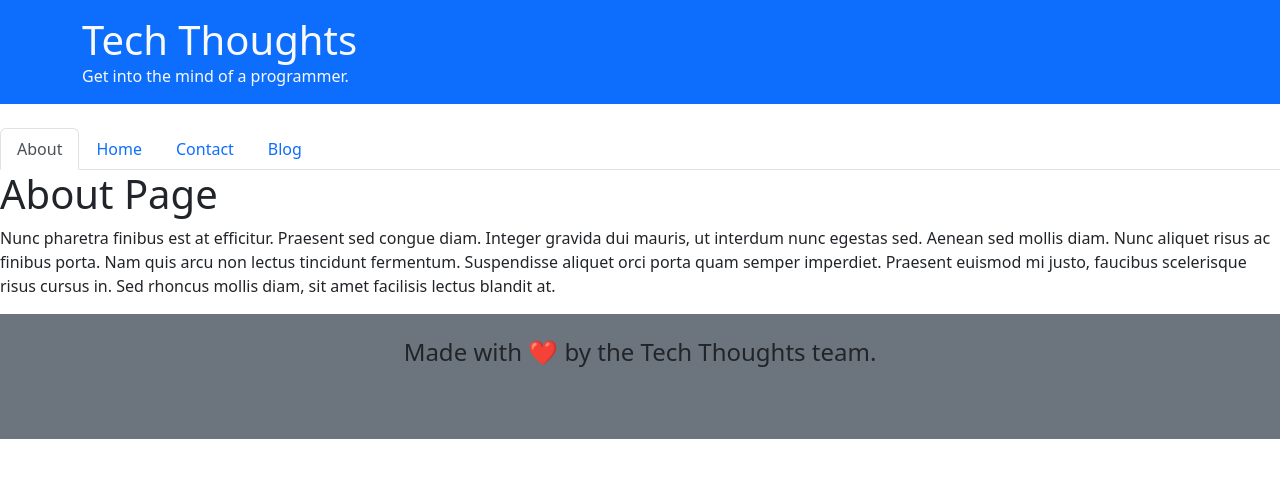
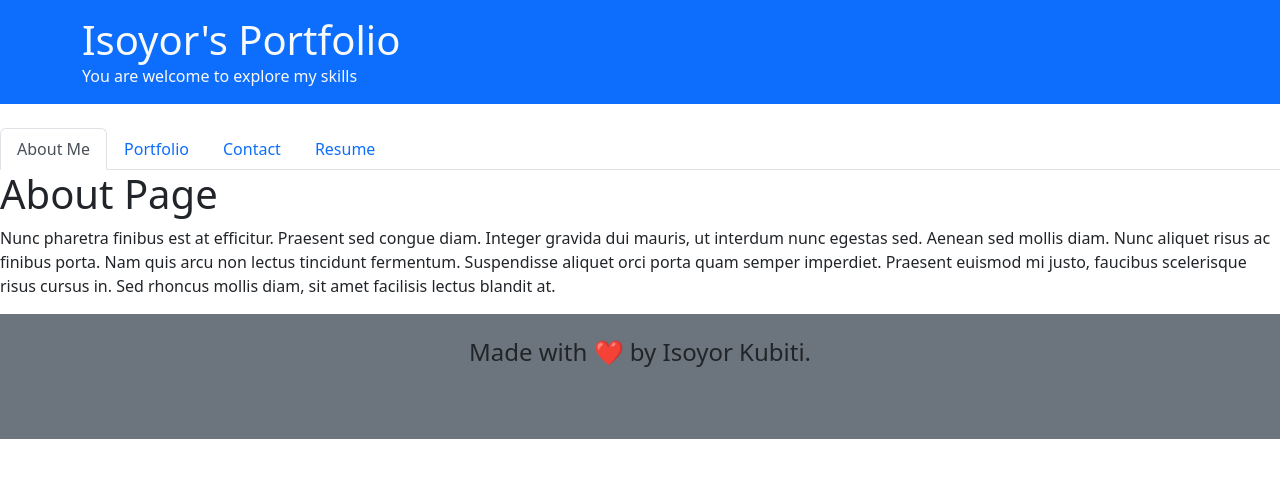
Before and after one commit to ikubiti/myreact-portfolio, a React (Create React App) app: page / in a window 1280 px wide. Shown: the top 478 px of the page. Built offline with nearby package versions, Linux system fonts and the light colour scheme.

Commit message:
edited the headers in the page display the right title

```diff
--- a/src/components/Footer.js
+++ b/src/components/Footer.js
@@ -14,7 +14,7 @@ const Footer = () => {
           >
             ❤️
           </span>{' '}
-          by the Tech Thoughts team.
+          by Isoyor Kubiti.
         </h4>
       </div>
     </footer>
--- a/src/components/Header.js
+++ b/src/components/Header.js
@@ -4,8 +4,8 @@ const Header = () => {
   return (
     <header className="bg-primary text-light mb-4 py-3 flex-row align-center">
       <div className="container flex-row justify-space-between-lg justify-center align-center">
-        <h1 className="m-0">Tech Thoughts</h1>
-        <p className="m-0">Get into the mind of a programmer.</p>
+        <h1 className="m-0">Isoyor's Portfolio</h1>
+        <p className="m-0">You are welcome to explore my skills</p>
       </div>
     </header>
   );
--- a/src/components/NavTabs.js
+++ b/src/components/NavTabs.js
@@ -8,28 +8,26 @@ function NavTabs({ currentPage, handlePageChange }) {
         <a
           href="#about"
           onClick={() => handlePageChange('About')}
-          // Ensure that current page is active
+          // Ensure that current selected page is active
           className={currentPage === 'About' ? 'nav-link active' : 'nav-link'}
         >
-          About
+          About Me
         </a>
       </li>
       <li className="nav-item">
         <a
           href="#portfolio"
+          // change the current page to 'Portfolio'
           onClick={() => handlePageChange('Portfolio')}
-          // This is a conditional (ternary) operator that checks to see if the current page is "Home"
-          // If it is, we set the current page to 'nav-link-active', otherwise we set it to 'nav-link'
           className={currentPage === 'Portfolio' ? 'nav-link active' : 'nav-link'}
         >
-          Home
+          Portfolio
         </a>
       </li>
       <li className="nav-item">
         <a
           href="#contact"
           onClick={() => handlePageChange('Contact')}
-          // Check to see if the currentPage is `Contact`, and if so we use the active link class from bootstrap. Otherwise, we set it to a normal nav-link
           className={currentPage === 'Contact' ? 'nav-link active' : 'nav-link'}
         >
           Contact
@@ -42,7 +40,7 @@ function NavTabs({ currentPage, handlePageChange }) {
           // Check to see if the currentPage is `Blog`, and if so we use the active link class from bootstrap. Otherwise, we set it to a normal nav-link
           className={currentPage === 'Resume' ? 'nav-link active' : 'nav-link'}
         >
-          Blog
+          Resume
         </a>
       </li>
     </ul>
--- a/src/components/PortfolioContainer.js
+++ b/src/components/PortfolioContainer.js
@@ -8,7 +8,7 @@ import Contact from './pages/Contact';
 export default function PortfolioContainer() {
   const [currentPage, setCurrentPage] = useState('About');
 
-  // This method is checking to see what the value of `currentPage` is. Depending on the value of currentPage, we return the corresponding component to render.
+  // Using conditional rendering
   const renderPage = () => {
     if (currentPage === 'Portfolio') {
       return <Portfolio />;
@@ -26,9 +26,9 @@ export default function PortfolioContainer() {
 
   return (
     <div>
-      {/* We are passing the currentPage from state and the function to update it */}
+      {/* Pass the current page as and callback function as props to NavTabs component */}
       <NavTabs currentPage={currentPage} handlePageChange={handlePageChange} />
-      {/* Here we are calling the renderPage method which will return a component  */}
+      {/* RenderPage current page  */}
       {renderPage()}
     </div>
   );
```
